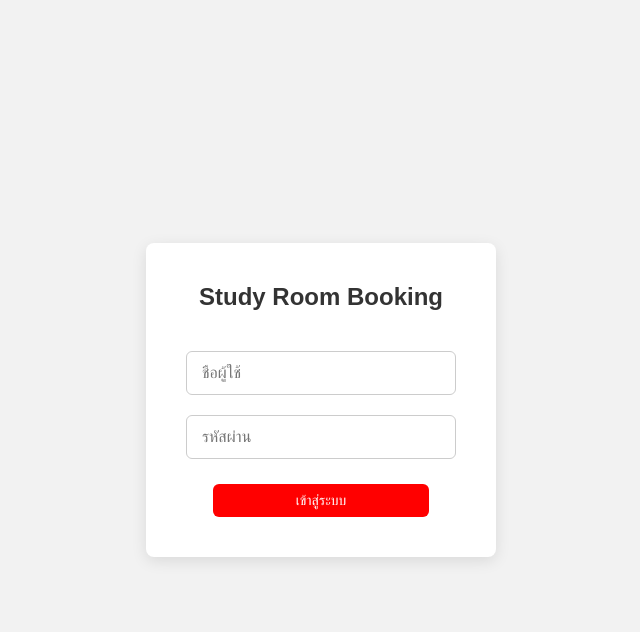
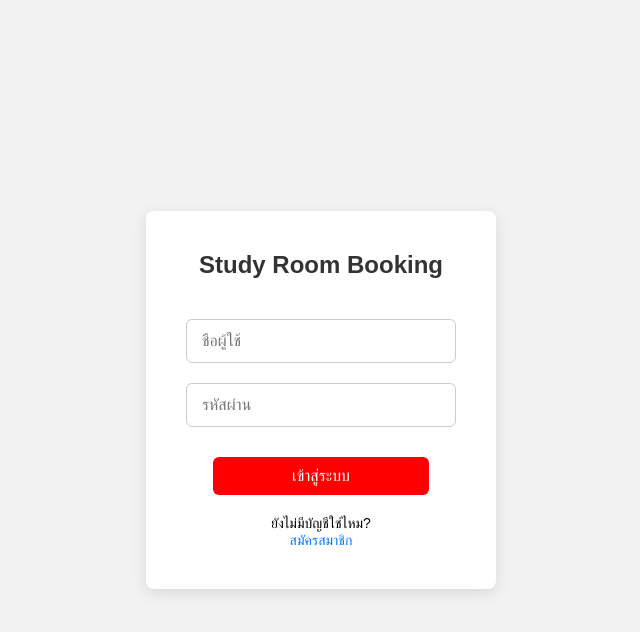
Before and after one commit to 6710535029s/cn331-as2, a Django app: page /login/ in a window 1280 px wide. Shown: the top 632 px of the page, without its empty margins (319-959 px from the left). Run offline with Django 5.2, Linux system fonts and the light colour scheme.

Commit message:
Update login.html

```diff
--- a/booking_room/accounts/templates/booking/login.html
+++ b/booking_room/accounts/templates/booking/login.html
@@ -1,4 +1,4 @@
-<!--หน้านี้เป็นหน้าล็อกอิน-->
+<!-- หน้านี้เป็นหน้าล็อกอิน -->
 <!DOCTYPE html>
 <html lang="th">
 <head>
@@ -6,7 +6,6 @@
     <meta name="viewport" content="width=device-width, initial-scale=1.0">
     <title>Login Library</title>
     <style>
-        /* Reset เบื้องต้น */
         * {
             margin: 0;
             padding: 0;
@@ -48,39 +47,40 @@
 
         .login-container button {
             width: 80%;
-            padding: 8px;
+            padding: 10px;
             background-color: #ff0000;
             border: none;
             border-radius: 6px;
             color: white;
-            font-size: 14px;
+            font-size: 16px;
             cursor: pointer;
             display: block;
-            margin: 15px auto 0 auto;
+            margin: 20px auto 0 auto;
         }
 
         .login-container button:hover {
             background-color: #6b0505;
         }
 
-        .login-container .forgot {
+        .messages {
             text-align: center;
-            margin-top: 15px;
+            margin-bottom: 15px;
+            color: red;
         }
 
-        .login-container .forgot a {
+        .login-container .extra-links {
+            text-align: center;
+            margin-top: 20px;
+            font-size: 14px;
+        }
+
+        .login-container .extra-links a {
             color: #007bff;
             text-decoration: none;
         }
 
-        .login-container .forgot a:hover {
+        .login-container .extra-links a:hover {
             text-decoration: underline;
-        }
-
-        .messages {
-            text-align: center;
-            margin-bottom: 15px;
-            color: red;
         }
     </style>
 </head>
@@ -96,12 +96,17 @@
         </div>
         {% endif %}
 
-        <form action="/login/" method="POST">
+        <form action="{% url 'login' %}" method="POST">
             {% csrf_token %}
             <input type="text" name="username" placeholder="ชื่อผู้ใช้" required>
             <input type="password" name="password" placeholder="รหัสผ่าน" required>
             <button type="submit">เข้าสู่ระบบ</button>
         </form>
+
+        <div class="extra-links">
+            <p>ยังไม่มีบัญชีใช่ไหม?</p>
+            <a href="{% url 'register' %}">สมัครสมาชิก</a>
+        </div>
     </div>
 </body>
 </html>
```
